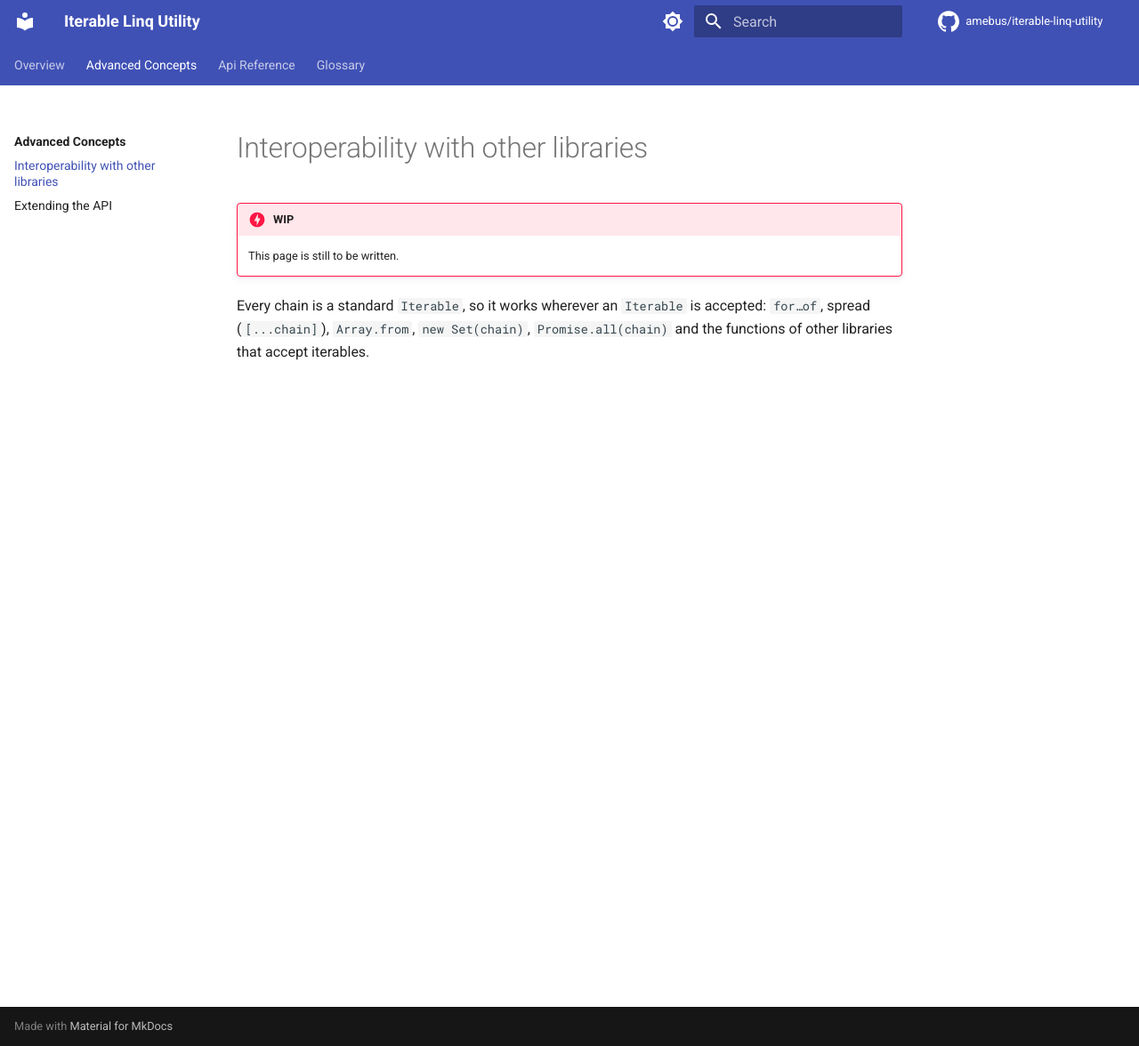
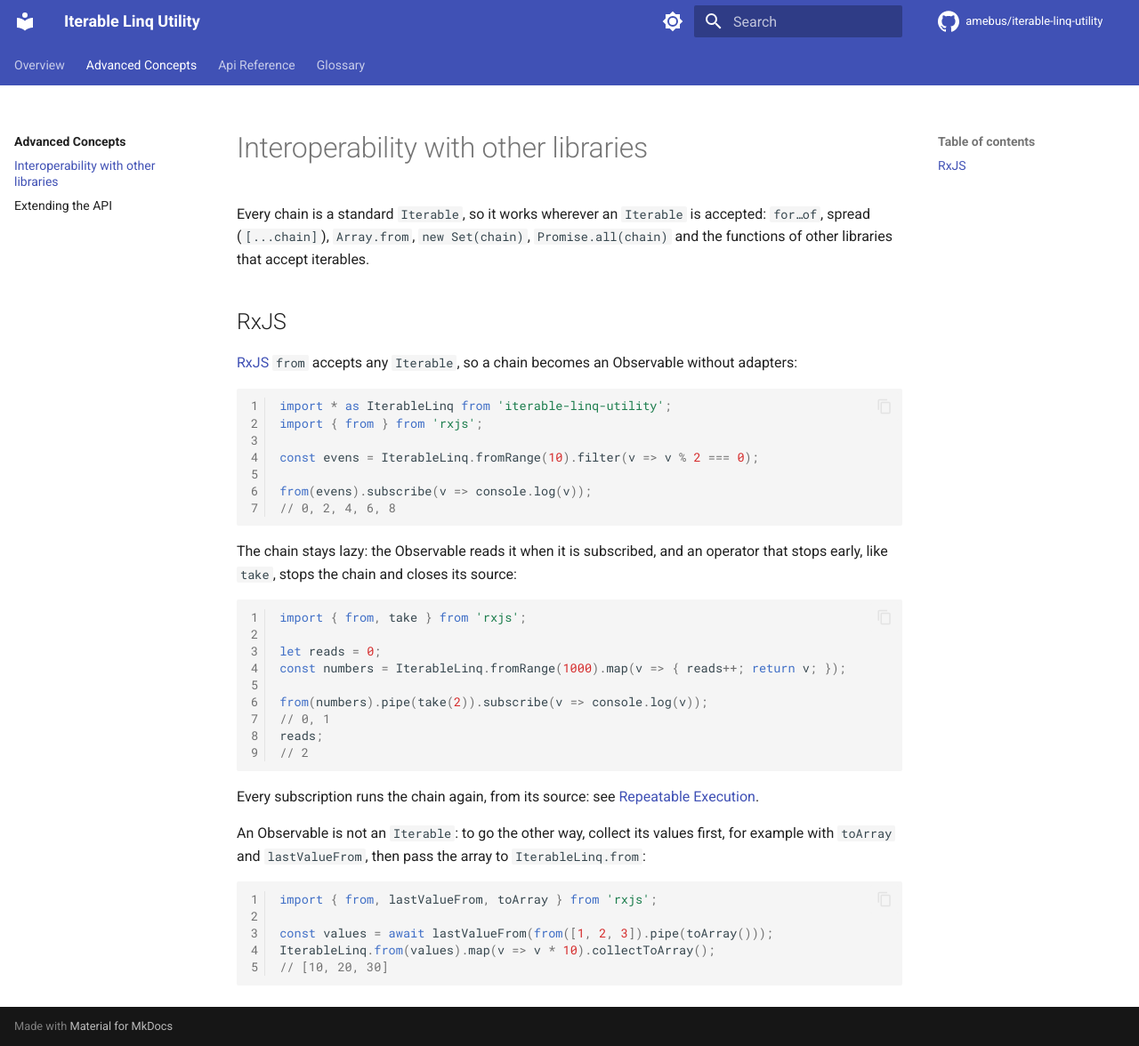
Before and after one commit to Amebus/iterable-linq-utility, an MkDocs documentation site: the page built from documentation/docs/advanced-concepts/interoperability-with-other-libraries.md, in a window 1280 px wide and 1176 px high. Shown: the whole window at 89% size. Built offline with MkDocs 1.6.1 and Material for MkDocs 9.7.7, drawn with Linux system fonts in a browser that asks for light colours; comment, search, counter and statistics services are not loaded; the version menu is left out.

Commit message:
docs(interop): add the RxJS example and drop the WIP banner
A chain is an Iterable, so RxJS from() turns it into an Observable
without adapters. The section shows that the chain stays lazy, that
take() stops it and closes its source, that every subscription runs it
again, and how to go back from an Observable to a chain. The page was
empty apart from its introduction: with its first example it loses the
WIP banner, as #84 planned.

Closes #109

Co-Authored-By: Claude Opus 5.5 <noreply@anthropic.com>

````diff
--- a/documentation/docs/advanced-concepts/interoperability-with-other-libraries.md
+++ b/documentation/docs/advanced-concepts/interoperability-with-other-libraries.md
@@ -1,6 +1,43 @@
 # Interoperability with other libraries
 
-!!! danger "WIP"
-    This page is still to be written.
+Every chain is a standard `Iterable`, so it works wherever an `Iterable` is accepted: `for…of`, spread (`[...chain]`), `Array.from`, `new Set(chain)`, `Promise.all(chain)` and the functions of other libraries that accept iterables.
 
-Every chain is a standard `Iterable`, so it works wherever an `Iterable` is accepted: `for…of`, spread (`[...chain]`), `Array.from`, `new Set(chain)`, `Promise.all(chain)` and the functions of other libraries that accept iterables.
+## RxJS
+
+[RxJS](https://rxjs.dev/) `from` accepts any `Iterable`, so a chain becomes an Observable without adapters:
+
+```typescript
+import * as IterableLinq from 'iterable-linq-utility';
+import { from } from 'rxjs';
+
+const evens = IterableLinq.fromRange(10).filter(v => v % 2 === 0);
+
+from(evens).subscribe(v => console.log(v));
+// 0, 2, 4, 6, 8
+```
+
+The chain stays lazy: the Observable reads it when it is subscribed, and an operator that stops early, like `take`, stops the chain and closes its source:
+
+```typescript
+import { from, take } from 'rxjs';
+
+let reads = 0;
+const numbers = IterableLinq.fromRange(1000).map(v => { reads++; return v; });
+
+from(numbers).pipe(take(2)).subscribe(v => console.log(v));
+// 0, 1
+reads;
+// 2
+```
+
+Every subscription runs the chain again, from its source: see [Repeatable Execution](index.md#repeatable-execution).
+
+An Observable is not an `Iterable`: to go the other way, collect its values first, for example with `toArray` and `lastValueFrom`, then pass the array to `IterableLinq.from`:
+
+```typescript
+import { from, lastValueFrom, toArray } from 'rxjs';
+
+const values = await lastValueFrom(from([1, 2, 3]).pipe(toArray()));
+IterableLinq.from(values).map(v => v * 10).collectToArray();
+// [10, 20, 30]
+```
````
